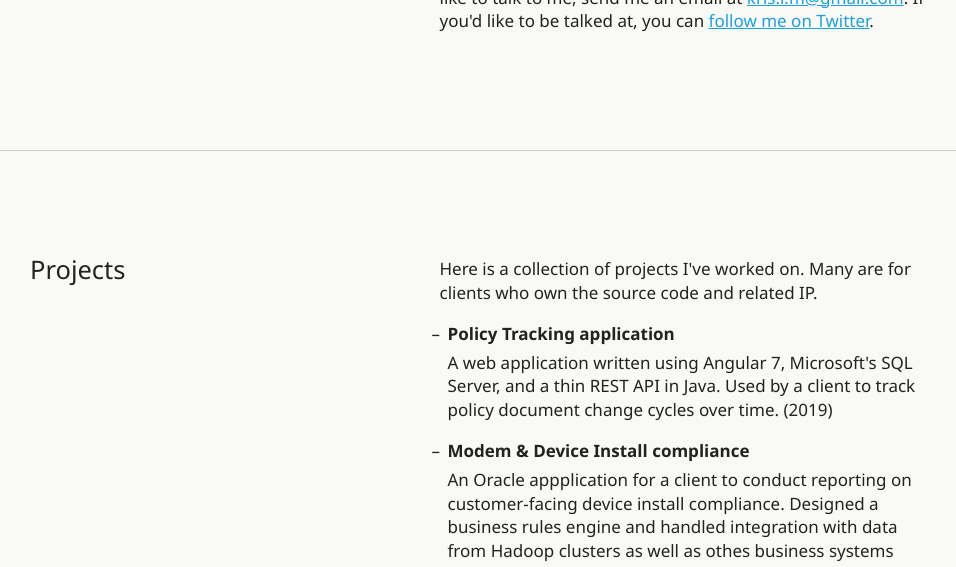
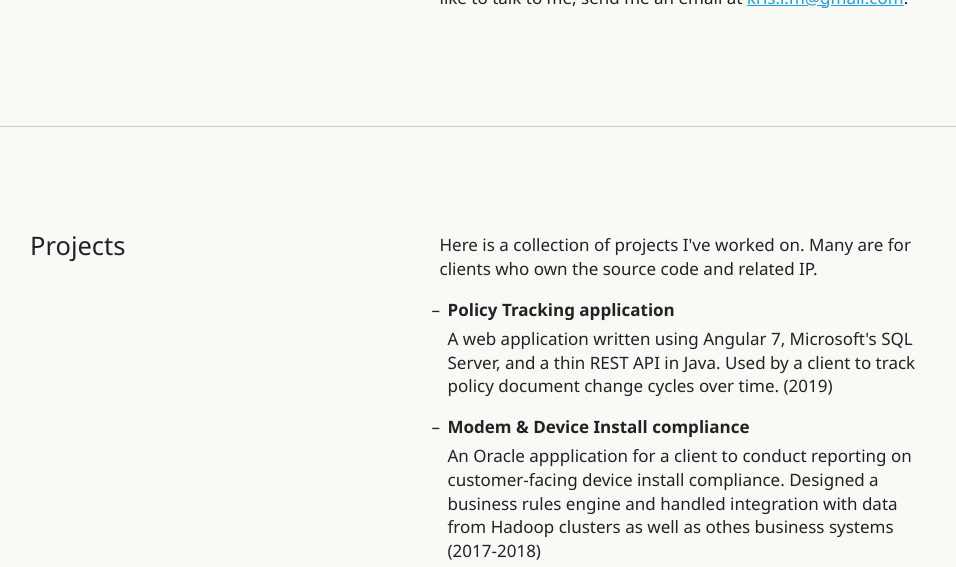
Before and after one commit to krisrm/krisrm.github.io, a plain HTML site: page index.html in a window 1280 px wide. Shown: the part 167-734 px from the top of the page, without its empty margins (155-1111 px from the left). Drawn offline with Linux system fonts and the light colour scheme.

Commit message:
removed GA and Twitter

```diff
--- a/index.html
+++ b/index.html
@@ -33,7 +33,7 @@
             If you're looking for my resume, you can find that
             <a href="resume.html">here</a> (<a href="resume.pdf">PDF</a>).
             If you'd like to talk to me, send me an email at <a class="email"></a>.
-            If you'd like to be talked at, you can <a href="http://twitter.com/KrisRMitchell">follow me on Twitter</a>.</p>
+    	</p>
     </div>
 </header>
 <hr class="fade-in-second"/>
@@ -103,14 +103,5 @@
         </ul>
     </div>
 </section>
-<!-- Google Analytics: change UA-XXXXX-X to be your site's ID. -->
-<script>
-    (function(b,o,i,l,e,r){b.GoogleAnalyticsObject=l;b[l]||(b[l]=
-        function(){(b[l].q=b[l].q||[]).push(arguments)});b[l].l=+new Date;
-        e=o.createElement(i);r=o.getElementsByTagName(i)[0];
-        e.src='https://www.google-analytics.com/analytics.js';
-        r.parentNode.insertBefore(e,r)}(window,document,'script','ga'));
-    ga('create','UA-XXXXX-X','auto');ga('send','pageview');
-</script>
 </body>
 </html>
```
